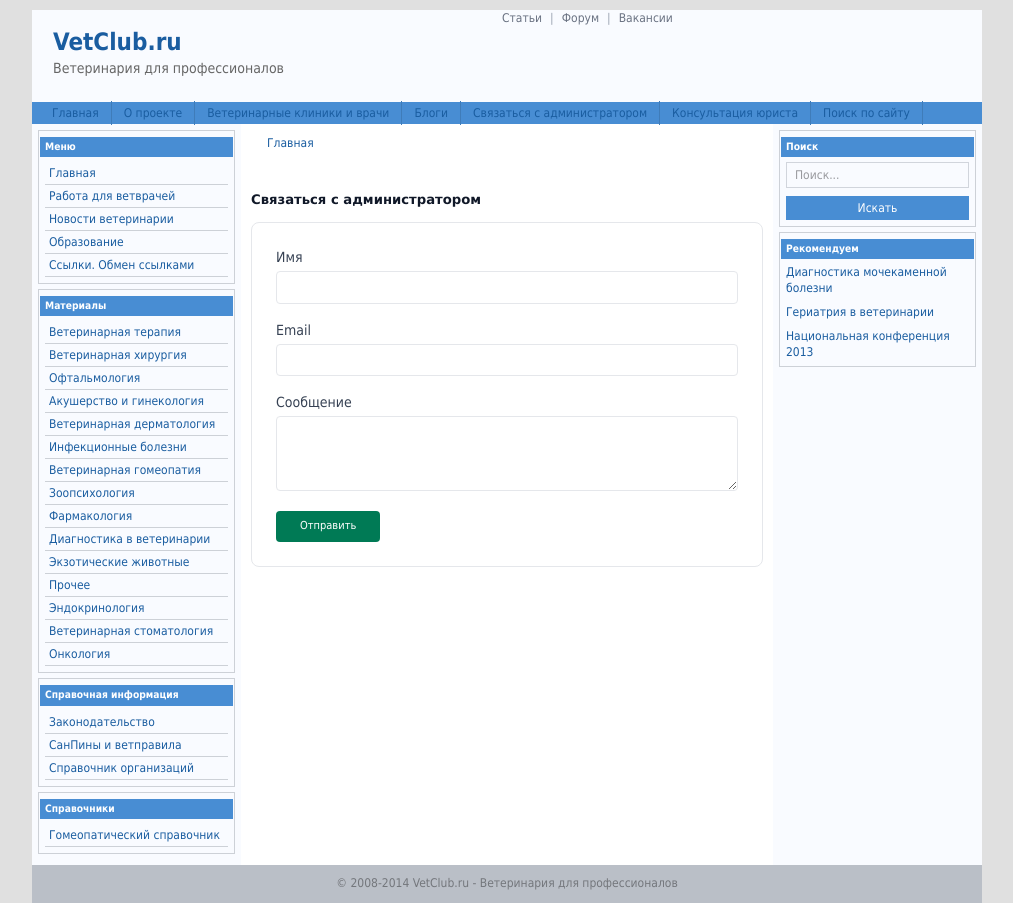
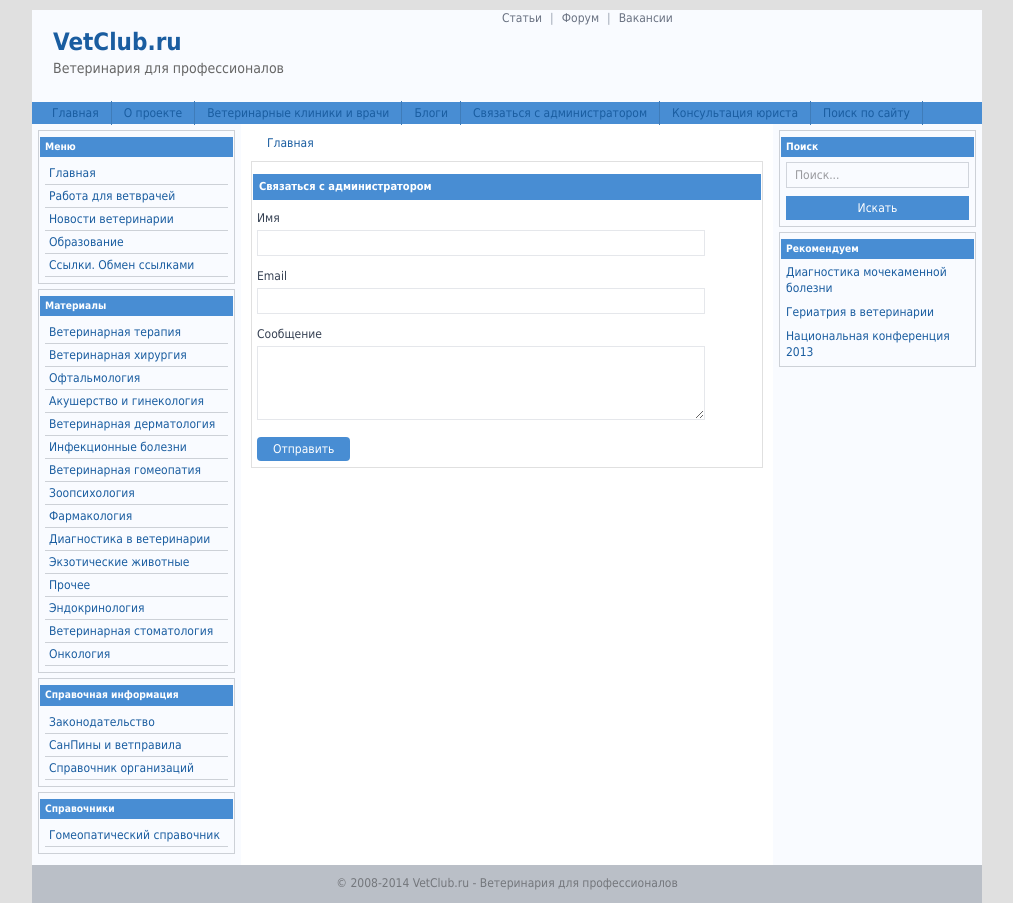
Before and after one commit to veterinar/vetclub-next, a Next.js app: page /contact in a window 1280 px wide. Shown: the whole page, without its empty margins (133-1146 px from the left). Built offline with nearby package versions, Linux system fonts and the light colour scheme.

Commit message:
Update all placeholder pages with original style

```diff
--- a/src/app/blogs/page.tsx
+++ b/src/app/blogs/page.tsx
@@ -1,15 +1,10 @@
 export default function BlogsPage() {
   return (
-    <div className="text-center py-12">
-      <div className="w-20 h-20 bg-blue-50 rounded-full flex items-center justify-center mx-auto mb-4">
-        <svg xmlns="http://www.w3.org/2000/svg" className="w-10 h-10 text-blue-600" fill="none" viewBox="0 0 24 24" stroke="currentColor">
-          <path strokeLinecap="round" strokeLinejoin="round" strokeWidth={1.5} d="M19 20H5a2 2 0 01-2-2V6a2 2 0 012-2h10a2 2 0 012 2v1m2 13a2 2 0 01-2-2V7m2 13a2 2 0 002-2V9a2 2 0 00-2-2h-2m-4-3H9M7 16h6M7 8h6v4H7V8z" />
-        </svg>
-      </div>
-      <h1 className="text-2xl font-bold text-gray-900 mb-2">Блоги</h1>
-      <p className="text-gray-600 mb-4">Персональные блоги ветеринарных врачей</p>
-      <div className="bg-amber-50 border border-amber-200 rounded-lg p-4 max-w-md mx-auto">
-        <p className="text-sm text-amber-700">Блоги временно недоступны. Идёт миграция данных.</p>
+    <div className="content-box">
+      <div className="component-heading mb-4">Блоги</div>
+      <p className="text-xs text-gray-600 mb-4">Персональные блоги ветеринарных врачей</p>
+      <div className="bg-amber-50 border border-amber-200 rounded p-3">
+        <p className="text-xs text-amber-700">Блоги временно недоступны. Идёт миграция данных.</p>
       </div>
     </div>
   );
--- a/src/app/contact/page.tsx
+++ b/src/app/contact/page.tsx
@@ -1,29 +1,24 @@
 export default function ContactPage() {
   return (
-    <div className="py-8">
-      <h1 className="text-2xl font-bold text-gray-900 mb-4">Связаться с администратором</h1>
-      <div className="bg-white border border-gray-200 rounded-lg p-6 max-w-lg">
-        <form className="space-y-4">
+    <div className="content-box">
+      <div className="component-heading mb-4">Связаться с администратором</div>
+      <form className="space-y-3 max-w-md">
         <div>
-            <label className="block text-sm font-medium text-gray-700 mb-1">Имя</label>
-            <input type="text" className="w-full px-3 py-2 border border-gray-200 rounded focus:outline-none focus:ring-2 focus:ring-emerald-500" />
+          <label className="block text-xs font-medium text-gray-700 mb-1">Имя</label>
+          <input type="text" className="w-full px-2 py-1 text-xs border border-gray-200" />
         </div>
         <div>
-            <label className="block text-sm font-medium text-gray-700 mb-1">Email</label>
-            <input type="email" className="w-full px-3 py-2 border border-gray-200 rounded focus:outline-none focus:ring-2 focus:ring-emerald-500" />
+          <label className="block text-xs font-medium text-gray-700 mb-1">Email</label>
+          <input type="email" className="w-full px-2 py-1 text-xs border border-gray-200" />
         </div>
         <div>
-            <label className="block text-sm font-medium text-gray-700 mb-1">Сообщение</label>
-            <textarea rows={4} className="w-full px-3 py-2 border border-gray-200 rounded focus:outline-none focus:ring-2 focus:ring-emerald-500"></textarea>
+          <label className="block text-xs font-medium text-gray-700 mb-1">Сообщение</label>
+          <textarea rows={4} className="w-full px-2 py-1 text-xs border border-gray-200" />
         </div>
-          <button
-            type="submit"
-            className="px-6 py-2 bg-emerald-700 text-white rounded hover:bg-emerald-800"
-          >
+        <button type="submit" className="px-4 py-1 bg-[#488dd3] text-white text-xs rounded">
           Отправить
         </button>
       </form>
     </div>
-    </div>
   );
 }
--- a/src/app/directory/page.tsx
+++ b/src/app/directory/page.tsx
@@ -1,16 +1,10 @@
 export default function DirectoryPage() {
   return (
-    <div className="text-center py-12">
-      <div className="w-20 h-20 bg-violet-50 rounded-full flex items-center justify-center mx-auto mb-4">
-        <svg xmlns="http://www.w3.org/2000/svg" className="w-10 h-10 text-violet-600" fill="none" viewBox="0 0 24 24" stroke="currentColor">
-          <path strokeLinecap="round" strokeLinejoin="round" strokeWidth={1.5} d="M17.657 16.657L13.414 20.9a1.998 1.998 0 01-2.827 0l-4.244-4.243a8 8 0 1111.314 0z" />
-          <path strokeLinecap="round" strokeLinejoin="round" strokeWidth={1.5} d="M15 11a3 3 0 11-6 0 3 3 0 016 0z" />
-        </svg>
-      </div>
-      <h1 className="text-2xl font-bold text-gray-900 mb-2">Справочник организаций</h1>
-      <p className="text-gray-600 mb-4">Ветеринарные клиники, аптеки, лаборатории</p>
-      <div className="bg-amber-50 border border-amber-200 rounded-lg p-4 max-w-md mx-auto">
-        <p className="text-sm text-amber-700">Справочник временно недоступен. Идёт миграция данных.</p>
+    <div className="content-box">
+      <div className="component-heading mb-4">Справочник организаций</div>
+      <p className="text-xs text-gray-600 mb-4">Ветеринарные клиники, аптеки, лаборатории</p>
+      <div className="bg-amber-50 border border-amber-200 rounded p-3">
+        <p className="text-xs text-amber-700">Справочник временно недоступен. Идёт миграция данных.</p>
       </div>
     </div>
   );
--- a/src/app/jobs/page.tsx
+++ b/src/app/jobs/page.tsx
@@ -1,15 +1,10 @@
 export default function JobsPage() {
   return (
-    <div className="text-center py-12">
-      <div className="w-20 h-20 bg-green-50 rounded-full flex items-center justify-center mx-auto mb-4">
-        <svg xmlns="http://www.w3.org/2000/svg" className="w-10 h-10 text-green-600" fill="none" viewBox="0 0 24 24" stroke="currentColor">
-          <path strokeLinecap="round" strokeLinejoin="round" strokeWidth={1.5} d="M21 13.255A23.931 23.931 0 012 12c5.523 0 10-4.477 10-10 0 5.523-4.477 10-10 10zM11 7a2 2 0 11-4 0 2 2 0 014 0zM21 13v-2a2 2 0 00-2-2h-4a2 2 0 00-2 2v2" />
-        </svg>
-      </div>
-      <h1 className="text-2xl font-bold text-gray-900 mb-2">Работа для ветврачей</h1>
-      <p className="text-gray-600 mb-4">Вакансии для ветеринарных врачей и менеджеров клиник</p>
-      <div className="bg-amber-50 border border-amber-200 rounded-lg p-4 max-w-md mx-auto">
-        <p className="text-sm text-amber-700">Раздел вакансий временно недоступен. Идёт миграция данных.</p>
+    <div className="content-box">
+      <div className="component-heading mb-4">Работа для ветврачей</div>
+      <p className="text-xs text-gray-600 mb-4">Вакансии для ветеринарных врачей и менеджеров клиник</p>
+      <div className="bg-amber-50 border border-amber-200 rounded p-3">
+        <p className="text-xs text-amber-700">Раздел вакансий временно недоступен. Идёт миграция данных.</p>
       </div>
     </div>
   );
--- a/src/app/partners/page.tsx
+++ b/src/app/partners/page.tsx
@@ -1,12 +1,10 @@
 export default function PartnersPage() {
   return (
-    <div className="py-8">
-      <h1 className="text-2xl font-bold text-gray-900 mb-4">Ссылки. Обмен ссылками</h1>
-      <div className="bg-white border border-gray-200 rounded-lg p-6">
-        <p className="text-gray-600 mb-4">Обмен ссылками с ветеринарными сайтами и организациями.</p>
-        <div className="bg-amber-50 border border-amber-200 rounded-lg p-4">
-          <p className="text-sm text-amber-700">Раздел временно недоступен. Идёт обновление.</p>
-        </div>
+    <div className="content-box">
+      <div className="component-heading mb-4">Ссылки. Обмен ссылками</div>
+      <p className="text-xs text-gray-600 mb-4">Обмен ссылками с ветеринарными сайтами и организациями.</p>
+      <div className="bg-amber-50 border border-amber-200 rounded p-3">
+        <p className="text-xs text-amber-700">Раздел временно недоступен. Идёт обновление.</p>
       </div>
     </div>
   );
--- a/src/app/search/page.tsx
+++ b/src/app/search/page.tsx
@@ -1,23 +1,18 @@
 export default function SearchPage() {
   return (
-    <div className="py-8">
-      <h1 className="text-2xl font-bold text-gray-900 mb-4">Поиск по сайту</h1>
-      <div className="bg-white border border-gray-200 rounded-lg p-6">
+    <div className="content-box">
+      <div className="component-heading mb-4">Поиск по сайту</div>
       <form className="flex gap-2">
         <input
           type="text"
           placeholder="Введите запрос..."
-            className="flex-1 px-4 py-2 border border-gray-200 rounded focus:outline-none focus:ring-2 focus:ring-emerald-500"
+          className="flex-1 px-2 py-1 text-xs border border-gray-200"
         />
-          <button
-            type="submit"
-            className="px-6 py-2 bg-emerald-700 text-white rounded hover:bg-emerald-800"
-          >
+        <button type="submit" className="px-4 py-1 bg-[#488dd3] text-white text-xs">
           Поиск
         </button>
       </form>
-        <p className="text-sm text-gray-500 mt-4">Поиск по статьям и материалам сайта</p>
-      </div>
+      <p className="text-xs text-gray-500 mt-2">Поиск по статьям и материалам сайта</p>
     </div>
   );
 }
```
Lines whose indentation alone changed are shown as unchanged.
